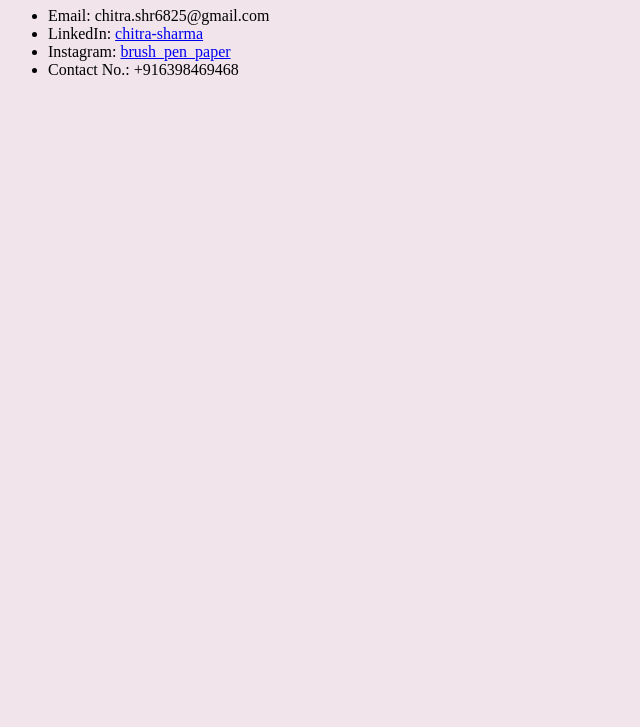
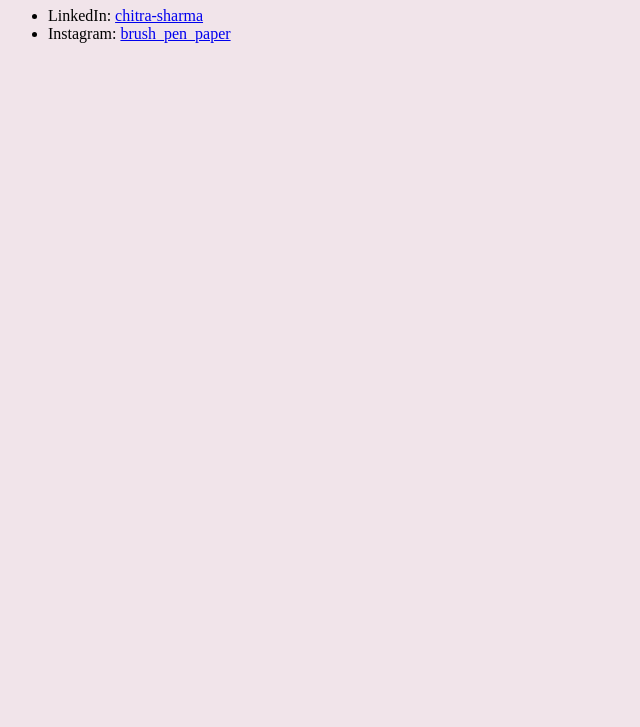
Before and after one commit to Chitra2409/chitra-portfolio, a plain HTML site: page contact.html in a window 1280 px wide. Shown: the part 73-800 px from the top of the page, without its empty margins (0-640 px from the left). Drawn offline with Linux system fonts and the light colour scheme.

Commit message:
Update contact.html

```diff
--- a/contact.html
+++ b/contact.html
@@ -8,14 +8,12 @@
 <body>
     <h1>Chitra Sharma</h1>
     <ul>
-        <li>Email: chitra.shr6825@gmail.com</li>
         <li>LinkedIn:
             <a href="https://www.linkedin.com/in/chitra-sharma-b350941ab/">chitra-sharma</a>
         </li>
         <li>Instagram:
             <a href="https://instagram.com/brush_pen_paper?igshid=MzNlNGNkZWQ4Mg==">brush_pen_paper</a>
         </li>
-        <li>Contact No.: +916398469468</li>
     </ul>
 
 </body>
```
